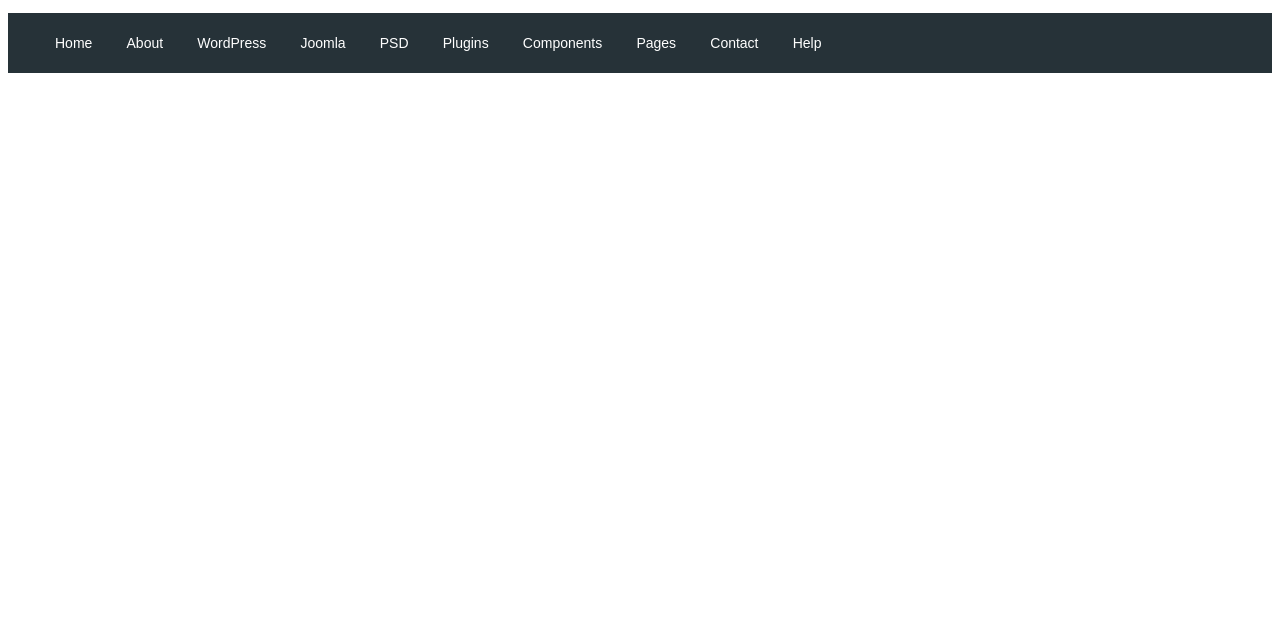
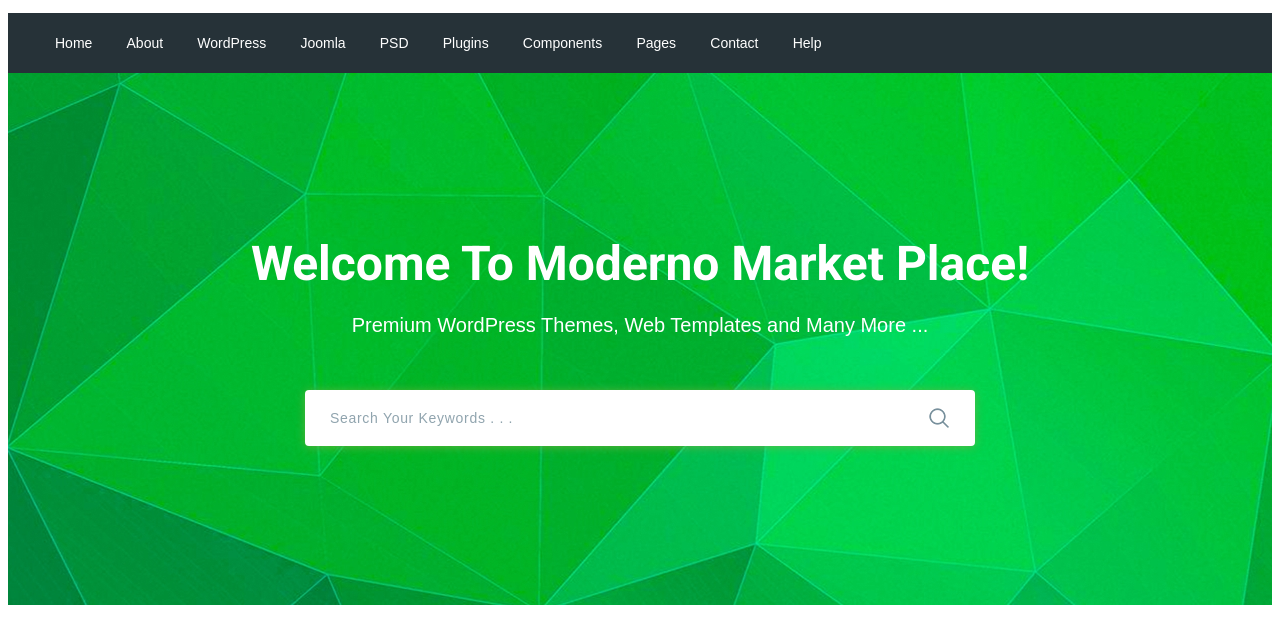
Before and after one commit to t1nzy/moderno, a website: page app/index.html in a window 1280 px wide. Shown: the part 85-728 px from the top of the page. Drawn offline with nearby package versions, Linux system fonts and the light colour scheme; files that its build step writes are made by us from their sources.

Commit message:
added search section

```diff
--- a/app/index.html
+++ b/app/index.html
@@ -4,7 +4,10 @@
     <meta charset="UTF-8" />
     <meta name="viewport" content="width=device-width, initial-scale=1.0" />
     <title>Document</title>
-    <link href="https://fonts.googleapis.com/css2?family=Roboto:wght@500;700&display=swap" rel="stylesheet">
+    <link
+      href="https://fonts.googleapis.com/css2?family=Roboto:wght@500;700&display=swap"
+      rel="stylesheet"
+    />
     <link rel="stylesheet" href="css/style.min.css" />
   </head>
   <body>
@@ -71,6 +74,23 @@
       </div>
     </header>
 
+    <section class="search" style="background-image: url(../images/search-bg.jpg);">
+      <div class="container">
+        <div class="search__inner">
+          <div class="search__inner-title">Welcome To Moderno Market Place!</div>
+          <div class="search__inner-text">Premium WordPress Themes, Web Templates and Many More ...</div>
+          <div class="search__inner-form">
+            <form action="">
+              <input type="text" placeholder="Search Your Keywords . . ." required />
+              <button type="submit">
+                <img src="images/icons/search.png" alt="" />
+              </button>
+            </form>
+          </div>
+        </div>
+      </div>
+    </section>
+
     <script src="https://ajax.googleapis.com/ajax/libs/jquery/3.5.1/jquery.min.js"></script>
     <script src="js/libs.min.js"></script>
     <script src="js/main.min.js"></script>
--- a/app/scss/style.scss
+++ b/app/scss/style.scss
@@ -1,54 +1,111 @@
-@import 'vars';
-@import 'global';
-@import 'fonts';
+@import "vars";
+@import "global";
+@import "fonts";
 
-
-.header__top-inner{
+.header__top-inner {
   display: flex;
   justify-content: space-between;
   height: 90px;
   align-items: center;
 }
-.header__text{
+.header__text {
   margin-left: auto;
   margin-right: 50px;
-    span{
-        color:$red;
+  span {
+    color: $red;
   }
 }
-.header__btn{
+.header__btn {
   padding: 4px;
   width: 72px;
   border-radius: 4px;
   text-align: center;
-color:#fff;
+  color: #fff;
   font-size: 12px;
 }
-.header__btn-login{
+.header__btn-login {
   background-color: $green;
 }
-.header__btn-register{
+.header__btn-register {
   margin-left: 7px;
   background-color: $red;
 }
-.header__menu{
+.header__menu {
   background-color: $bg;
 }
-.menu{
+.menu {
   display: flex;
   align-items: center;
   height: 60px;
 }
-.menu__list{
-
-    li{
+.menu__list {
+  li {
     display: inline-block;
-        &+li{
+    & + li {
       margin-left: 30px;
     }
   }
-    a{
+  a {
     font-size: 14px;
     color: #fff;
   }
 }
+.search {
+  background-repeat: no-repeat;
+  background-size: cover;
+  background-position: center;
+  min-height: 532px;
+}
+.search__inner {
+  padding: 155px 0 100px;
+  color: #ffffff;
+  text-align: center;
+  &-title {
+    margin-bottom: 10px;
+
+    font-family: "Roboto";
+    font-size: 48px;
+    font-weight: 700;
+    line-height: 72px;
+  }
+  &-text {
+    margin-bottom: 50px;
+    font-size: 20px;
+    font-weight: 500;
+    line-height: 30px;
+  }
+  &-form {
+    max-width: 670px;
+    margin: 0 auto;
+    position: relative;
+    input {
+      width: 100%;
+      display: block;
+      box-shadow: 0 1px 10px rgba(124, 178, 64, 0.75);
+      border-radius: 4px;
+      height: 56px;
+      border: none;
+
+      color: #90a4ae;
+      font-size: 14px;
+      font-weight: 500;
+      letter-spacing: 0.7px;
+      padding-left: 25px;
+      padding-right: 60px;
+      &::placeholder {
+        color: #90a4ae;
+
+
+      }
+    }
+    button{
+        position: absolute;
+        border: none;
+        background-color: transparent;
+        top: 17px;
+        right: 20px;
+    cursor: pointer;
+    outline: none;
+    }
+  }
+}
```
Also changed, not shown: app/images/icons/search.png (added), app/images/icons/search.svg (added), app/images/search-bg.jpg (added). Lines whose indentation alone changed are shown as unchanged.
